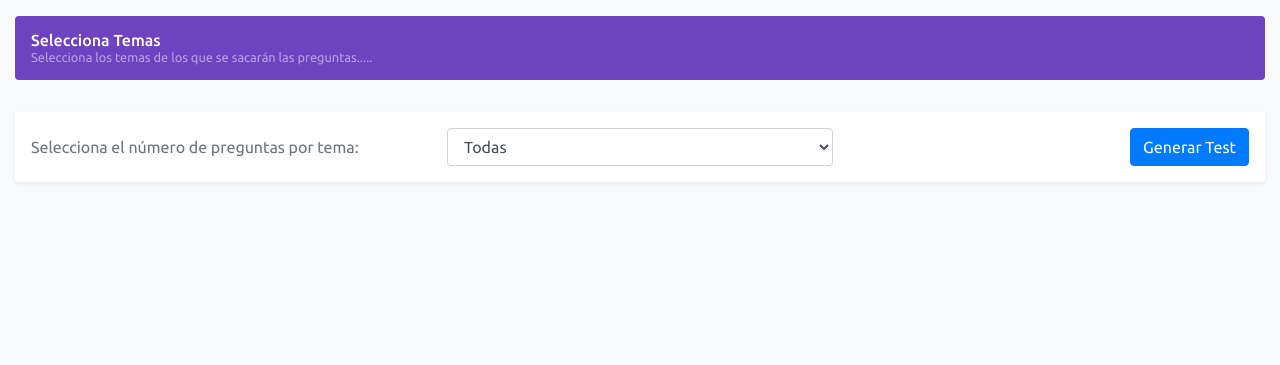
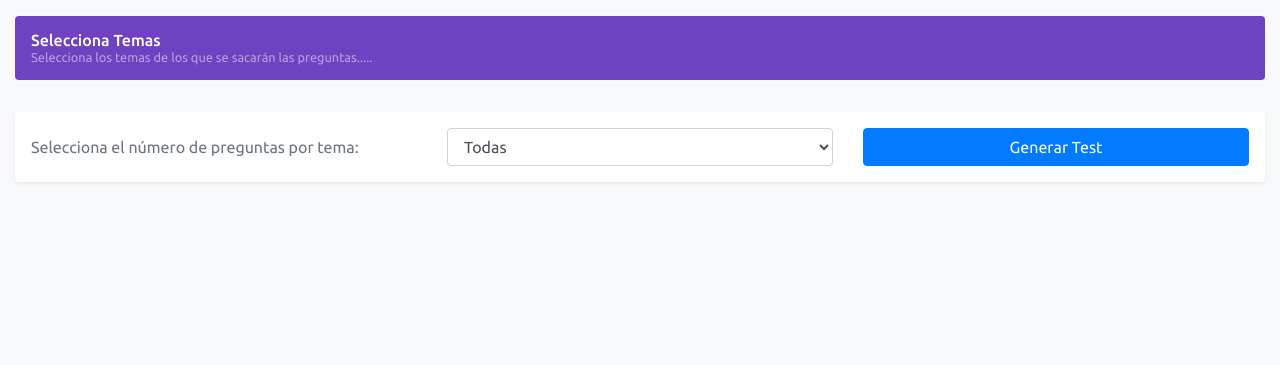
Before and after one commit to guilu/dbhacademy, a Spring app: template src/main/resources/templates/temas-seleccion.html in a window 1280 px wide. Shown: the part 72-437 px from the top of the page. Run offline with Thymeleaf, Linux system fonts and the light colour scheme; the template is opened without the code that fills it, so the values that code supplies are empty.

Commit message:
minor margin tweaks

```diff
--- a/src/main/resources/static/css/app.css
+++ b/src/main/resources/static/css/app.css
@@ -183,6 +183,9 @@ html {
   .card-bloque {
     min-width: 100%;
   }
+  .generar-test {
+    margin-top: 1.3em;
+  }
 }
 
 .card-bloque .card-bloque-header {
--- a/src/main/resources/templates/temas-seleccion.html
+++ b/src/main/resources/templates/temas-seleccion.html
@@ -33,8 +33,8 @@
         </div>
         <div class="my-3 mb-3 bg-white text-muted rounded shadow-sm">
             <div class="form-group row p-3">
-                <label class="col-sm-4 col-form-label" for="cbNumPreguntas" >Selecciona el número de preguntas por tema:</label>
-                <div class="col-sm-4">
+                <label class="col-lg-4 col-sm-3 col-form-label" for="cbNumPreguntas" >Selecciona el número de preguntas por tema:</label>
+                <div class="col-lg-4 col-sm-3">
                     <select class="form-control form-lg" id="cbNumPreguntas" th:field="*{numPreguntasPorTema}">
                         <option value="999">Todas</option>
                         <option value="10">10 preguntas</option>
@@ -42,8 +42,8 @@
                         <option value="30">30 preguntas</option>
                     </select>
                 </div>
-                <div class="col-sm-4">
-                    <a class="btn btn-primary btn-md float-right" href="#" role="button" id="btnGenerarTest">Generar Test</a>
+                <div class="col-lg-4 col-sm-6 generar-test">
+                    <a class="btn btn-primary btn-md float-right btn-block" href="#" role="button" id="btnGenerarTest">Generar Test</a>
                 </div>
             </div>
         </div>
```
